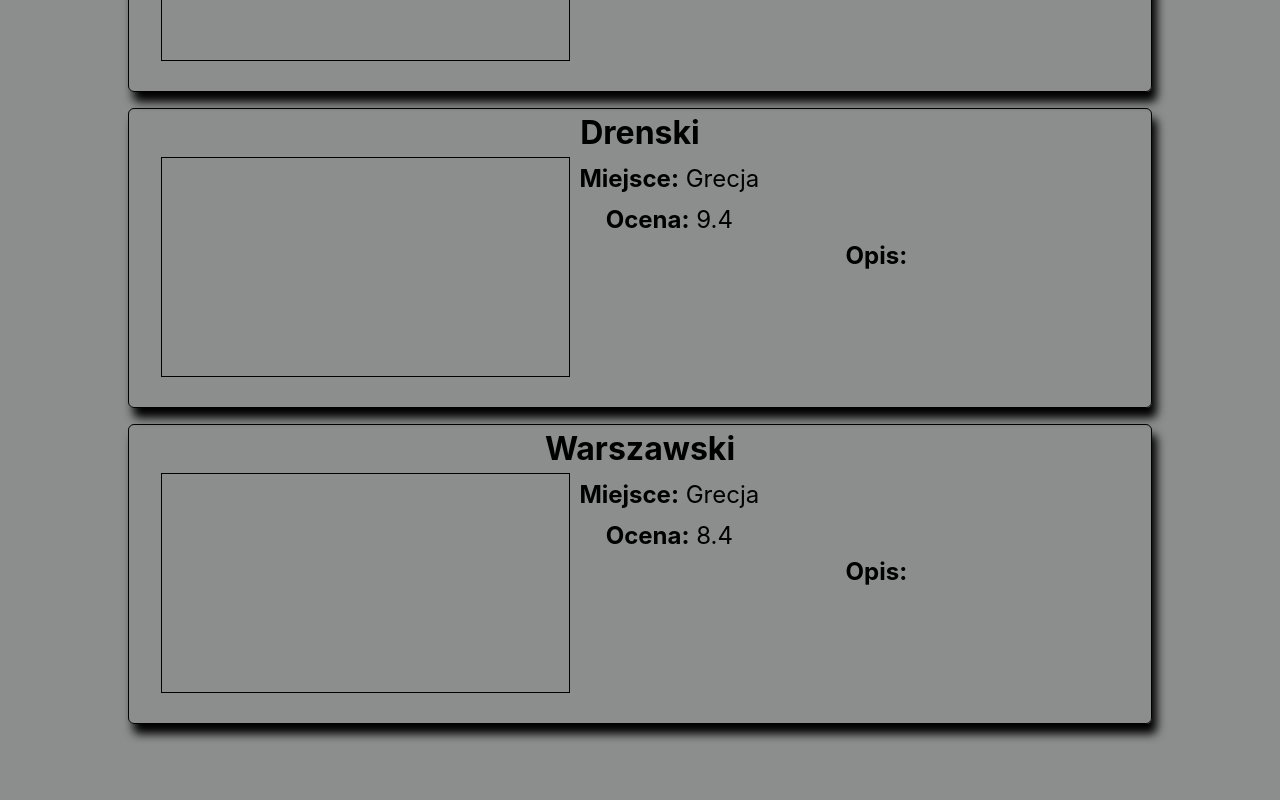
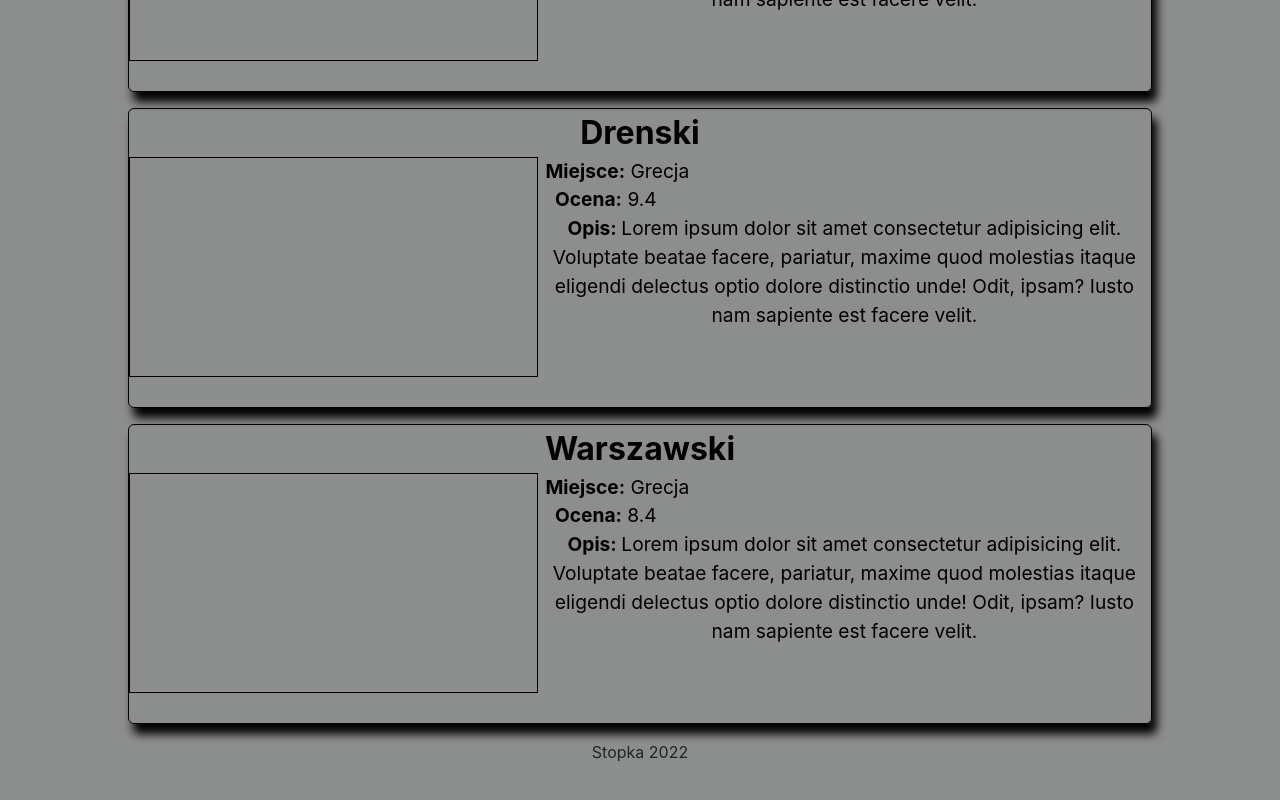
Before and after one commit to TomaszSlupik/accommodation_react_app, a React (Create React App) app: page / in a window 1280 px wide. Shown: the part 1738-2538 px from the top of the page. Built offline with nearby package versions, Linux system fonts and the light colour scheme.

Commit message:
change next

```diff
--- a/src/App.js
+++ b/src/App.js
@@ -4,6 +4,8 @@ import Menu from "./components/Menu/Menu";
 import Hotels from "./components/Hotels/Hotels";
 import React, { Component } from "react";
 import Loading from "./components/UI/Loading/Loading";
+import Layout from "./components/Layout/Layout";
+import Footer from "./components/Footer/Footer";
 
 class App extends Component {
 	hotels = [
@@ -21,7 +23,7 @@ class App extends Component {
 			id: 2,
 			name: "Armanis",
 			city: "Grecja",
-			description: "",
+			description: "Lorem ipsum dolor sit amet consectetur adipisicing elit. Voluptate beatae facere, pariatur, maxime quod molestias itaque eligendi delectus optio dolore distinctio unde! Odit, ipsam? Iusto nam sapiente est facere velit.",
 			mark: 9,
 			image: "",
 		},
@@ -30,7 +32,7 @@ class App extends Component {
 			id: 3,
 			name: "Nosal",
 			city: "Grecja",
-			description: "",
+			description: "Lorem ipsum dolor sit amet consectetur adipisicing elit. Voluptate beatae facere, pariatur, maxime quod molestias itaque eligendi delectus optio dolore distinctio unde! Odit, ipsam? Iusto nam sapiente est facere velit.",
 			mark: 9.5,
 			image: "",
 		},
@@ -38,7 +40,7 @@ class App extends Component {
 			id: 4,
 			name: "Kaczkowski",
 			city: "Grecja",
-			description: "",
+			description: "Lorem ipsum dolor sit amet consectetur adipisicing elit. Voluptate beatae facere, pariatur, maxime quod molestias itaque eligendi delectus optio dolore distinctio unde! Odit, ipsam? Iusto nam sapiente est facere velit.",
 			mark: 8.8,
 			image: "",
 		},
@@ -46,7 +48,7 @@ class App extends Component {
 			id: 5,
 			name: "Drenski",
 			city: "Grecja",
-			description: "",
+			description: "Lorem ipsum dolor sit amet consectetur adipisicing elit. Voluptate beatae facere, pariatur, maxime quod molestias itaque eligendi delectus optio dolore distinctio unde! Odit, ipsam? Iusto nam sapiente est facere velit.",
 			mark: 9.4,
 			image: "",
 		},
@@ -54,7 +56,7 @@ class App extends Component {
 			id: 6,
 			name: "Warszawski",
 			city: "Grecja",
-			description: "",
+			description: "Lorem ipsum dolor sit amet consectetur adipisicing elit. Voluptate beatae facere, pariatur, maxime quod molestias itaque eligendi delectus optio dolore distinctio unde! Odit, ipsam? Iusto nam sapiente est facere velit.",
 			mark: 8.4,
 			image: "",
 		},
@@ -84,13 +86,16 @@ class App extends Component {
 		console.log(`Komponent wyrenderowany`);
 		return (
 			<div className="App">
-				<Header onSearch={(term) => this.searchHandler(term)} />
-				<Menu />
-				{this.state.loading ? (
+				<Layout
+				header={<Header onSearch={(term) => this.searchHandler(term)} />}
+				menu={<Menu />}
+				content={this.state.loading ? (
 					<Loading />
 				) : (
 					<Hotels hotels={this.state.hotels} />
 				)}
+				footer={<Footer />}
+				/>
 			</div>
 		);
 	}
--- /dev/null
+++ b/src/components/Footer/Footer.js
@@ -0,0 +1,9 @@
+function Footer () {
+    return (
+        <div>
+           <div>Stopka 2022</div>
+        </div>
+    )
+}
+
+export default Footer
--- a/src/components/Hotels/Hotel/Hotel.module.css
+++ b/src/components/Hotels/Hotel/Hotel.module.css
@@ -39,32 +39,35 @@
 .boxsecond {
 	display: flex;
 	flex-direction: column;
+	position: relative;
+	text-align: left;
+	border: 1px solid black;
 }
 
 .img {
 	width: 40%;
 	height: 220px;
 	border: 1px solid black;
-	margin-left: 1em;
+
 }
 
 .city {
-	font-size: 1.5rem;
-	padding: 0.2em 0.4em;
+	font-size: 1.2rem;
 	font-weight: 400;
+	margin-left: 0.4em;
 }
 
 .mark {
-	font-size: 1.5rem;
-	padding: 0em 0.4em;
+	font-size: 1.2rem;
 	font-weight: 400;
+	margin-left: -0.8em;
+
 }
 
 .description {
-	font-size: 1.5rem;
+	font-size: 1.2rem;
 	position: absolute;
 	font-weight: 400;
-	padding: 0em 0.4em;
 	height: 100%;
 	width: 60%;
 }
--- /dev/null
+++ b/src/components/Layout/Layout.js
@@ -0,0 +1,14 @@
+
+
+function Layout (props) {
+    return (
+        <div>
+           <div>{props.header}</div>
+           <div>{props.menu}</div>
+           <div>{props.content}</div>
+           <div>{props.footer}</div>
+        </div>
+    )
+}
+
+export default Layout
```
Also changed, not shown: src/components/UI/Loading/Loading.js (line endings or trailing spaces).
